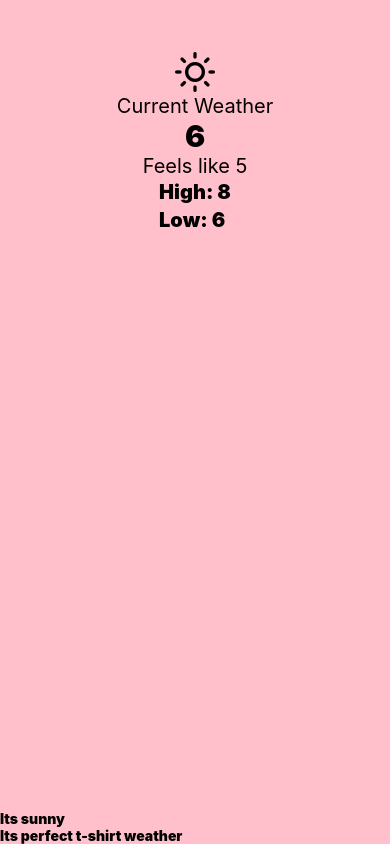
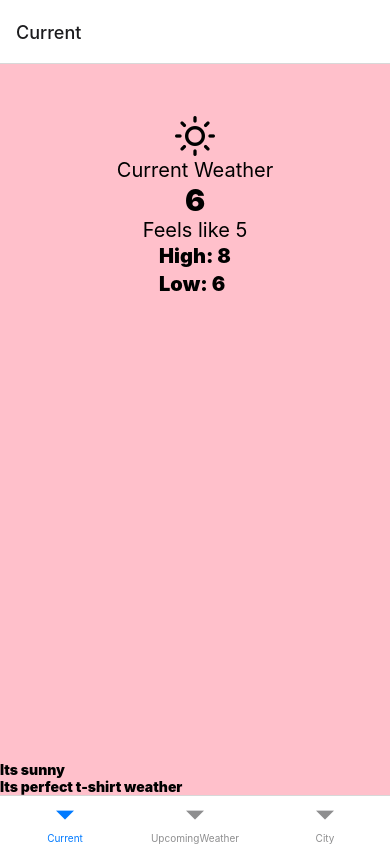
Before and after one commit to Meenalsolanki220397/WeatherApp, a React Native app: screen / in a window 390 px wide. Built offline with nearby package versions, Linux system fonts and the light colour scheme.

Commit message:
Navigation setup with help of tabs

```diff
--- a/App.js
+++ b/App.js
@@ -1,24 +1,44 @@
+/* eslint-disable prettier/prettier */
 import React from 'react'
 import { View, StyleSheet } from 'react-native'
 import CurrentWeather from './src/screens/CurrentWeather'
 import UpcomingWeather from './src/screens/UpcomingWeather'
 import City from './src/screens/City'
-
+// For navigation
+import { NavigationContainer } from '@react-navigation/native'
+import { createBottomTabNavigator } from '@react-navigation/bottom-tabs'
+import { createNativeStackNavigator } from '@react-navigation/native-stack'
+// tab object initalized
+const Tab = createBottomTabNavigator()
+const Stack = createNativeStackNavigator()
 const App = () => {
   return (
-    <View style={style.container}>
-      <CurrentWeather />
-      {/* <UpcomingWeather /> */}
-      {/* <City /> */}
-    </View>
+    <NavigationContainer >
+      <Tab.Navigator>
+        <Tab.Screen name={'Current'} component={CurrentWeather} />
+        <Tab.Screen name={'UpcomingWeather'} component={UpcomingWeather} />
+        <Tab.Screen name={'City'} component={City} />
+      </Tab.Navigator>
+      {/* <Stack.Navigator>
+        <Stack.Screen name={'Current'} component={CurrentWeather} />
+        <Stack.Screen name={'UpcomingWeather'} component={UpcomingWeather} />
+        <Stack.Screen name={'City'} component={City} />
+      </Stack.Navigator> */}
+      {/* <View style={style.container}>
+        <CurrentWeather />
+        {/* <UpcomingWeather /> */}
+      {/* <City />}
+      </View> */}
+    </NavigationContainer>
+
   )
 }
 
-const style = StyleSheet.create({
-  container: {
-    flex: 1,
-    justifyContent: 'center'
-  }
-})
+// const style = StyleSheet.create({
+//   container: {
+//     flex: 1,
+//     justifyContent: 'center'
+//   }
+// })
 
 export default App;
```
Also changed, not shown: package.json (+6 -1 lines), 1 other file (tests, documents, lock files or other folders).
